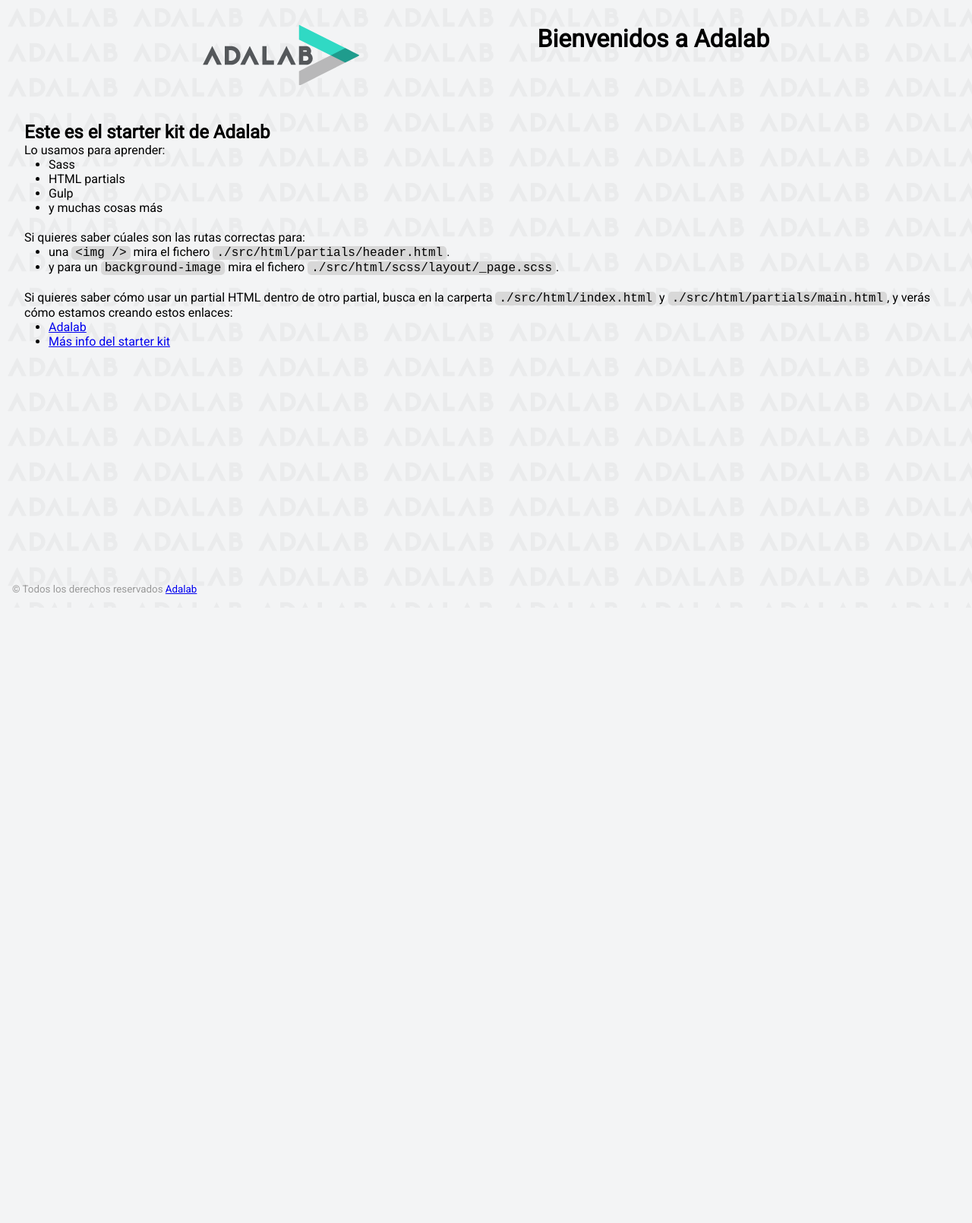
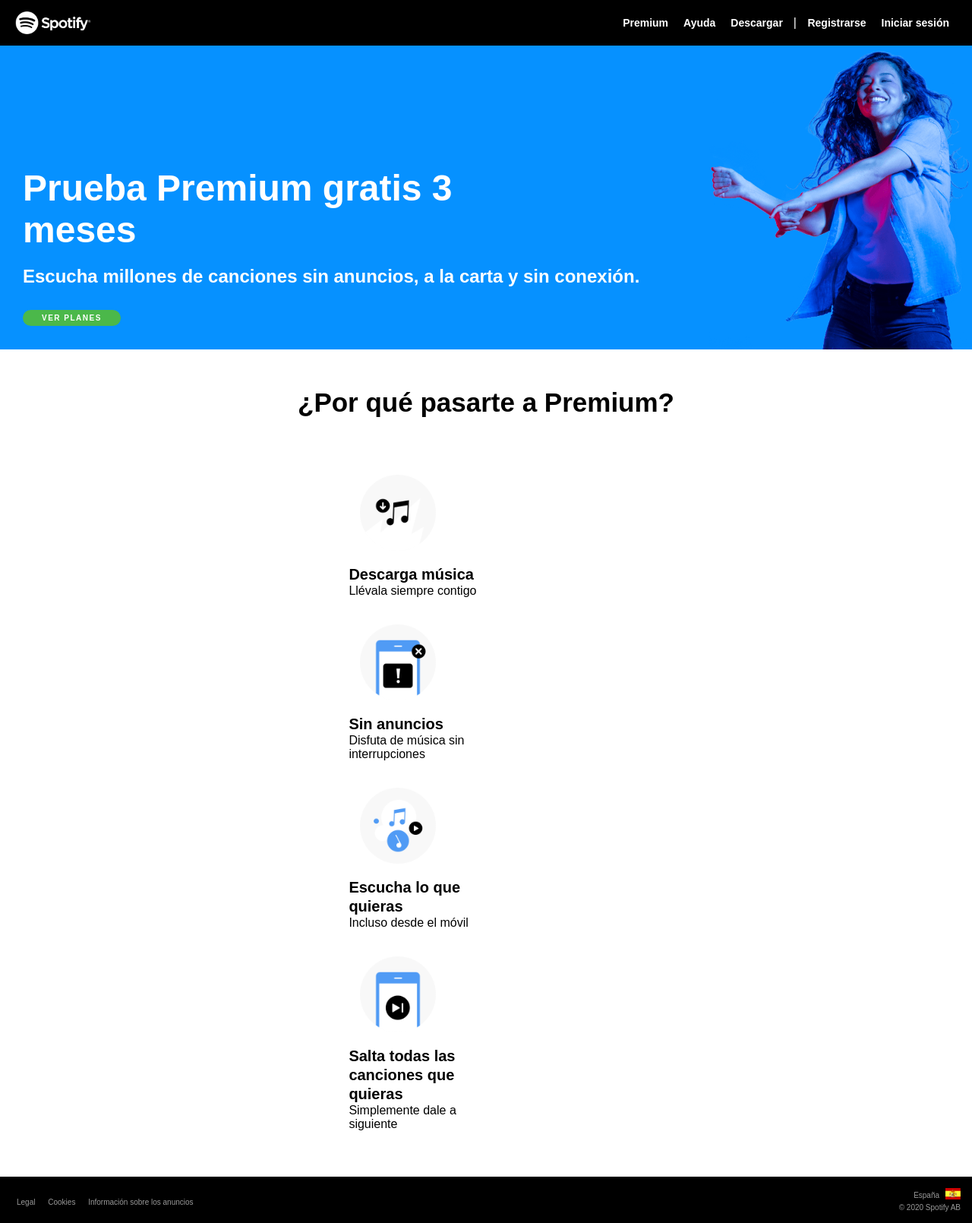
Before and after one commit to martscastrillo/spotify-landing, a website: page docs/index.html in a window 1280 px wide. Shown: the whole page at 76% size. Before the commit the page ends 800 px from the top, so only its background shows below. Drawn offline with Linux system fonts and the light colour scheme.

Commit message:
add pages

```diff
--- a/docs/assets/js/main.js
+++ /dev/null
@@ -1 +0,0 @@
-"use strict";console.log(">> Ready :)");
--- a/docs/index.html
+++ b/docs/index.html
@@ -1,68 +1,123 @@
 <!DOCTYPE html>
-<html lang="es">
+<html lang="es" class="size-m">
+
 <head>
   <meta charset="UTF-8" />
-    <meta name="viewport" content="width=device-width, initial-scale=1" />
-    <title>Adalab Web Starter Kit</title>
-    <link href="https://fonts.googleapis.com/css?family=Roboto&display=swap" rel="stylesheet" />
+  <meta name="viewport" content="width=device-width, initial-scale=1.0" />
+  <meta http-equiv="X-UA-Compatible" content="ie=edge" />
   <link rel="stylesheet" href="./assets/css/main.css" />
-    <link rel="icon" href="./assets/images/favicon.png" />
+  <title>Spotify</title>
 </head>
 
 <body>
-    <div class="page">
-      <header class="page__header">
-        <img src="./assets/images/logo-adalab.png" alt="Adalab">
-        <h1>Bienvenidos a Adalab</h1>
-      </header>
-
-      <main class="page__main">
-        <h2>Este es el starter kit de Adalab</h2>
-        <p>Lo usamos para aprender:</p>
-        <ul class="main__list">
-          <li>Sass</li>
-          <li>HTML partials</li>
-          <li>Gulp</li>
-          <li>y muchas cosas más</li>
-        </ul>
-        <p>Si quieres saber cúales son las rutas correctas para:</p>
-        <ul class="main__list">
-          <li>
-            una <code class="code">&lt;img /&gt;</code> mira el fichero
-            <code class="code">./src/html/partials/header.html</code>.
+  <!-- header -->
+  <header class="header">
+    <img class="logo" src="./assets/images/logo.png" alt="Spotify logo" />
+    <img class="logo hamb" src="./assets/images/menu-icon.png" alt="Spotify logo" />
+    <nav class="nav">
+      <ul class="list">
+        <li class="list-item">
+          <a class="link" href="#">Premium</a>
         </li>
-          <li>
-            y para un <code class="code">background-image</code> mira el fichero
-            <code class="code">./src/html/scss/layout/_page.scss</code>.
+        <li class="list-item">
+          <a class="link" href="#">Ayuda</a>
+        </li>
+        <li class="list-item">
+          <a class="link" href="#">Descargar</a>
+        </li>
+        <li class="list-item link-signup">
+          <a class="link" href="../signup.html">Registrarse</a>
+        </li>
+        <li class="list-item">
+          <a class="link" href="#">Iniciar sesión</a>
         </li>
       </ul>
-        <p>
-          Si quieres saber cómo usar un partial HTML dentro de otro partial, busca en la carperta
-          <code class="code">./src/html/index.html</code> y
-          <code class="code">./src/html/partials/main.html</code>, y verás cómo estamos creando estos
-          enlaces:
-        </p>
-        <ul class="main__list">
-          <li>
-            <a class="link__adalab" href="https://adalab.es">Adalab</a>
+    </nav>
 
+
+  </header>
+  <main class="main">
+    <!-- hero -->
+    <section class="hero">
+        <h1 class="hero-title">Prueba Premium gratis 3 meses</h1>
+        <h2 class="hero-subtitle">
+            Escucha millones de canciones sin anuncios, a la carta y sin conexión.
+        </h2>
+        <a class="hero-plans" href="#">Ver planes</a>
+        <small class="hero-policy">
+            Rigen términos y condiciones. Los tres meses gratis no están disponibles para usuarios que
+            ya hayan probado Premium.
+        </small>
+    </section>
+
+
+    <!-- benefits -->
+    <section class="benefits-wrapper">
+        <h2 class="benefits-title">¿Por qué pasarte a Premium?</h2>
+        <div class="benefits">
+            <article class="benefit">
+                <img class="benefit-img ivanico" src="./assets/images/benefit-1.png" alt="Descarga música" />
+                <div class="info">
+                    <h3 class="benefit-title">
+                        Descarga música
+                    </h3>
+                    <p class="benefit-description">Llévala siempre contigo</p>
+                </div>
+            </article>
+            <article class="benefit">
+                <img class="benefit-img " src="./assets/images/benefit-2.png" alt="Descarga música" />
+                <div class="info">
+                    <h3 class="benefit-title">
+                        Sin anuncios
+                    </h3>
+                    <p class="benefit-description">Disfuta de música sin interrupciones</p>
+                </div>
+            </article>
+            <article class="benefit">
+                <img class="benefit-img " src="./assets/images/benefit-3.png" alt="Descarga música" />
+                <div class="info">
+                    <h3 class="benefit-title">
+                        Escucha lo que quieras
+                    </h3>
+                    <p class="benefit-description">Incluso desde el móvil</p>
+                </div>
+            </article>
+            <article class="benefit">
+                <img class="benefit-img " src="./assets/images/benefit-4.png" alt="Descarga música" />
+                <div class="info">
+                    <h3 class="benefit-title">
+                        Salta todas las canciones que quieras
+                    </h3>
+                    <p class="benefit-description">Simplemente dale a siguiente</p>
+                </div>
+            </article>
+        </div>
+    </section>
+
+  </main>
+
+  <!-- footer -->
+  <footer class="footer">
+      <nav>
+          <ul>
+              <li class="footer-menu-items">
+                  <a class="footer-menu-links" href="#">Legal</a>
               </li>
-          <li>
-            <a class="" href="./more-info.html">Más info del starter kit</a>
-
+              <li class="footer-menu-items">
+                  <a class="footer-menu-links" href="#">Cookies</a>
+              </li>
+              <li class="footer-menu-items">
+                  <a class="footer-menu-links" href="#">Información sobre los anuncios</a>
               </li>
           </ul>
-      </main>
+      </nav>
+      <div class="copy">
+          <span class="copy-spain">España
+              <img class="copy-spain-flag" src="./assets/images/es.svg"
+                  alt="Salta todas las canciones que quieras" /></span>
+          <span class="copy-year">&copy; 2020 Spotify AB</span>
+      </div>
+  </footer>
+</body>
 
-      <footer class="page__footer">
-        <small>
-          &copy; Todos los derechos reservados
-          <a class="link__adalab" href="https://adalab.es">Adalab</a>
-
-        </small>
-      </footer>
-
-    </div>
-    <script src="./assets/js/main.js"></script>
-  </body>
 </html>
```
Also changed, not shown: docs/assets/css/main.css (+1 -1 lines), docs/more-info.html (deleted, +0 -37 lines), docs/signup.html (added, +73 -0 lines), docs/assets/images/benefit-1.png (added), docs/assets/images/benefit-2.png (added), docs/assets/images/benefit-3.png (added), docs/assets/images/benefit-4.png (added), docs/assets/images/bg-adalab.png (deleted), docs/assets/images/es.svg (added), docs/assets/images/favicon.png (deleted), docs/assets/images/logo-adalab.png (deleted), docs/assets/images/logo.png (added), docs/assets/images/menu-icon.png (added), docs/assets/images/premium-dancer.png (added). Lines whose indentation alone changed are shown as unchanged.
